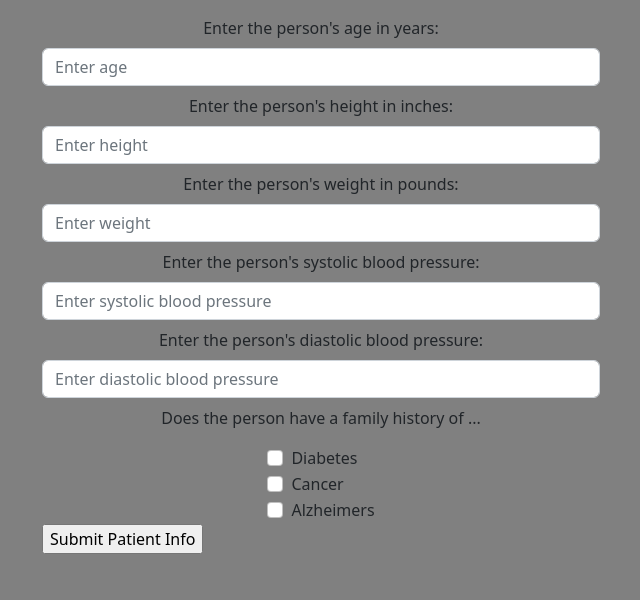
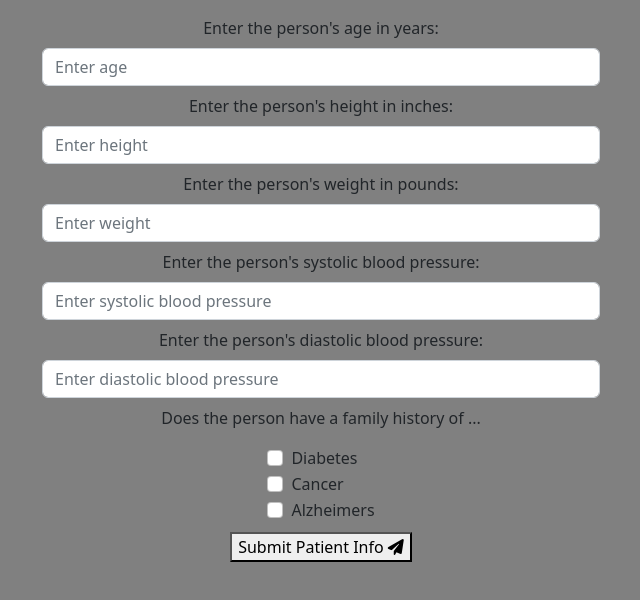
Before and after one commit to software-engineering-team-fun/health-insurance-risk-client, a plain HTML site: page index.html in a window 1280 px wide. Shown: the part 62-662 px from the top of the page, without its empty margins (319-959 px from the left). Drawn offline with nearby package versions, Linux system fonts and the light colour scheme.

Commit message:
fixed button / local link

```diff
--- a/index.html
+++ b/index.html
@@ -13,7 +13,7 @@
         <div class = "container main">
         <h2 class="text-center">Health Insurance Risk Calculator</h2>
         <br>
-        <form class="form" action = "https://health-insurance-risk-server.azurewebsites.net/send" method = "GET"><!-- ttp://localhost:3000/send for local testing, https://health-insurance-risk-server.azurewebsites.net/send for azure server -am -->
+        <form class="form" action = "http://localhost:3000/send" method = "GET"><!-- ttp://localhost:3000/send for local testing, https://health-insurance-risk-server.azurewebsites.net/send for azure server -am -->
             <div class="form-group">
                 <label for ="patAge">Enter the person's age in years:</label>
                 <input type = "text" class="form-control" id = "patAge" name = "patAge" placeholder="Enter age">
@@ -51,7 +51,9 @@
                     </div>
                 </div>
             </div>
-           <input type="submit" value="Submit Patient Info">
+            <button class="button mt-2" type="submit" value="Submit Patient Info">Submit Patient Info
+                <i class="fas fa-paper-plane"></i>
+            </button>
         </form>
         </div>
     </section>
```
